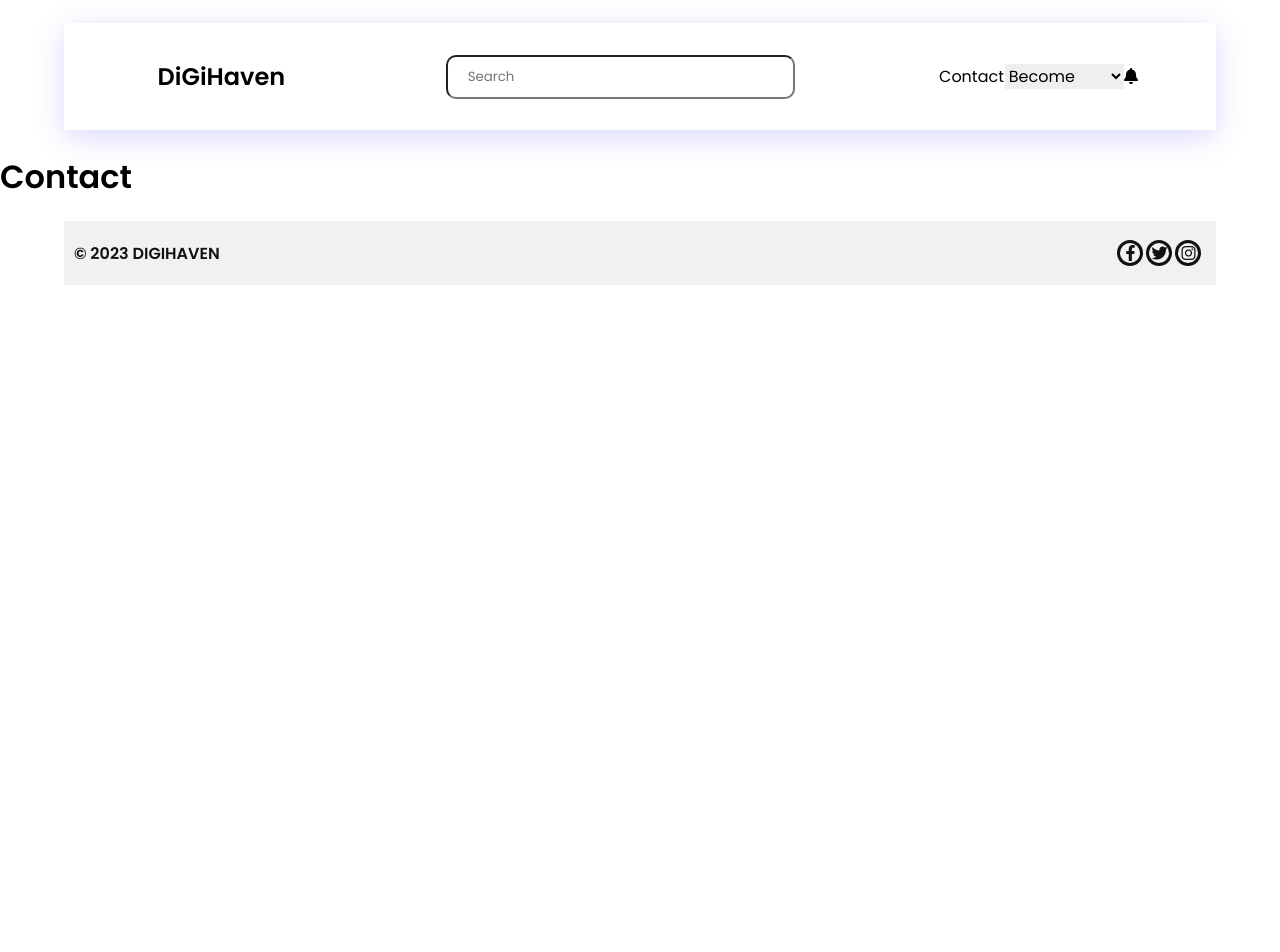
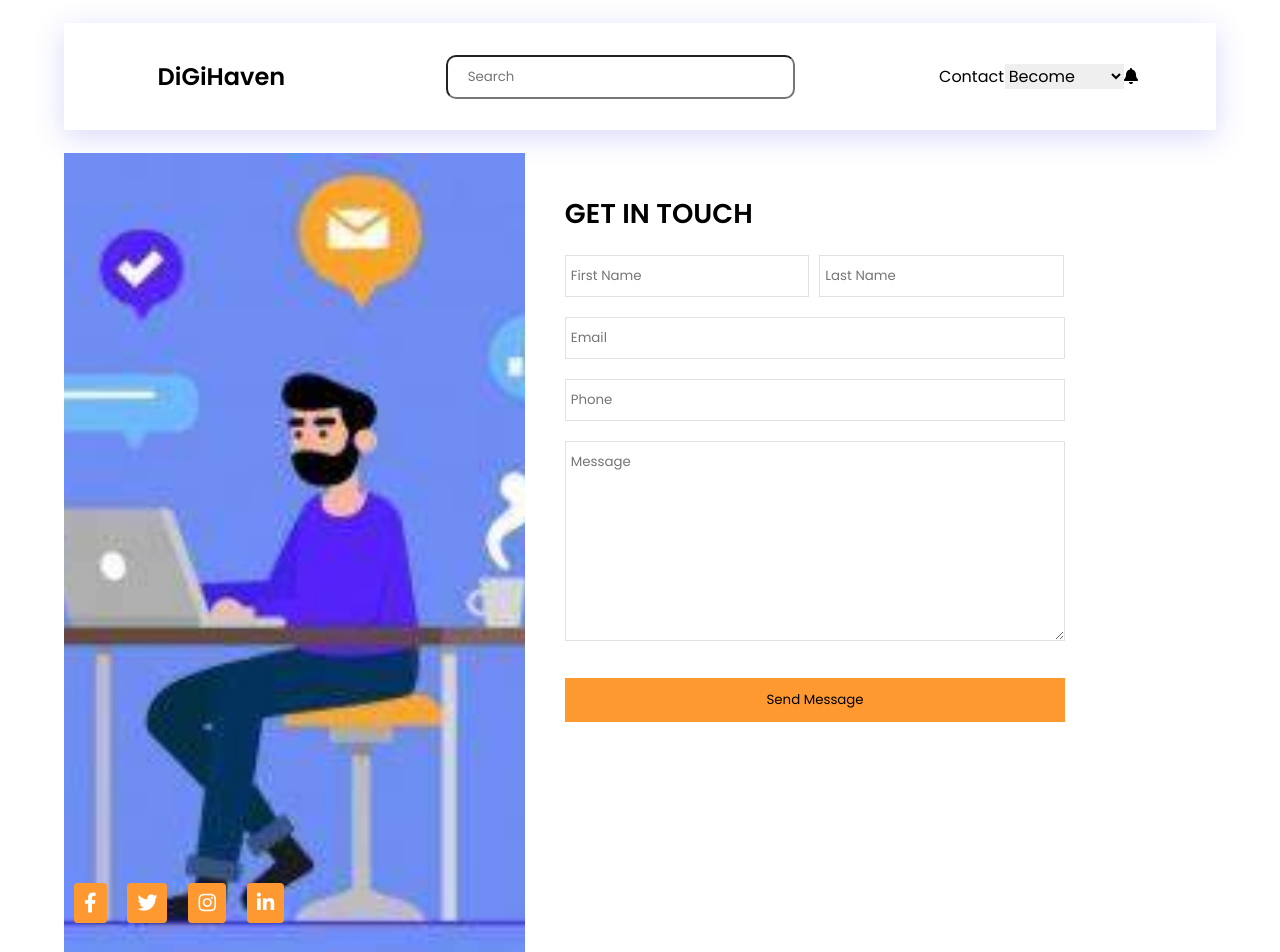
Before and after one commit to ARTISANS-HUB/ArtisansHub, a React (Create React App) app in the folder client/: page /contact in a window 1280 px wide. Shown: the top 952 px of the page. Before the commit the page ends 800 px from the top, so only its background shows below. Built offline with nearby package versions, Linux system fonts and the light colour scheme.

Commit message:
contact page done

```diff
--- /dev/null
+++ b/client/src/css/contactForm.css
@@ -0,0 +1,122 @@
+.contact-form-container{
+    width: 90%;
+    margin: 0 auto;
+    height: 100vh;
+    display: flex;
+
+    /* background: #000; */
+}
+
+.contact-form-container .contact-form-left{
+    width: 40%;
+    /* background: #f1f1f1; */
+    position: relative;
+}
+
+
+
+.contact-form-container .contact-form-left img{
+    width: 100%;
+    height: 100%;
+    object-fit: cover;
+    background: #f1f1f1;
+}
+.contact-form-container .contact-form-left .contact-form-social-icons{
+    position: absolute;
+    bottom: 20px;
+    /* background: #000; */
+    width: 50%;
+    padding: 10px;
+    display: flex;
+    justify-content: space-between;
+}
+.contact-form-container .contact-form-left .contact-form-social-icons i{
+    color: #fff;
+    font-size: 20px;
+    background: #fe9931;
+    padding: 10px;
+    border-radius: 10%;
+    cursor: pointer;
+
+}
+.contact-form-container .contact-form-right{
+    flex-grow: 1;
+    /* background: #f1f1f1; */
+    padding: 40px;
+}
+.contact-form-container .contact-form-right .contact-form-title{
+    font-size: 1.7rem;
+    text-transform: uppercase;
+    margin-bottom: 20px;
+}
+
+
+
+.contact-form-container .contact-form-right .contact-form{
+    display: flex;
+    flex-direction: column;
+    gap: 20px;
+}
+
+.contact-form-container .contact-form-right .contact-form .contact-form-double-field{
+    display: flex;
+    gap: 10px;
+}
+
+.contact-form .contact-form-double-field .contact-form-input{
+   padding: 10px 5px;
+   border-color: #e1e1e1;
+   border-style: solid;
+   border-width: 1.2px;
+   width: 40%;
+
+}
+.contact-form .contact-form-double-field .contact-form-input:focus{
+   outline: none;
+
+}
+
+.contact-form .contact-form-single-field .contact-form-input{
+    padding: 10px 5px;
+    border-color: #e1e1e1;
+    border-style: solid;
+    border-width: 1.2px;
+    width: 81.9%;
+}
+
+.contact-form .contact-form-single-field .contact-form-input:focus{
+    outline: none;
+
+ }
+
+ .contact-form .contact-form-single-field-full .contact-form-input{
+    padding: 10px 5px;
+    border-color: #e1e1e1;
+    border-style: solid;
+    border-width: 1.2px;
+    width: 81.9%;
+    height: 200px;
+}
+
+.contact-form .contact-form-single-field-full .contact-form-input:focus{
+    outline: none;
+
+ }
+
+ .contact-form .contact-form-single-field-button{
+    width: 81.9%;
+    /* background: #000; */
+    padding: 10px 0;
+ }
+ .contact-form .contact-form-single-field-button .contact-form-button{
+    padding: 10px 0;
+    width: 100%;
+    border-color: #fe9931;
+    background-color: #fe9931;
+    border-style: solid;
+    cursor: pointer;
+ }
+ .contact-form .contact-form-single-field-button .contact-form-button:focus{
+    outline: none;
+
+ }
--- a/client/src/views/platform/contact.js
+++ b/client/src/views/platform/contact.js
@@ -1,12 +1,14 @@
 import TopNavBar from "../platform/includes/topNavBar";
 import PlatformFooter from "../platform/includes/platformFooter";
+import ContactForm from "./includes/ContactForm";
+// import "../../css/contactForm.css"
 
 const Contact = () => {
 	return (
 		<div>
 		< TopNavBar/>
-			<h1>Contact</h1>
-< PlatformFooter />
+			<ContactForm/>
+		< PlatformFooter />
 		</div>
 	)
 }
--- /dev/null
+++ b/client/src/views/platform/includes/ContactForm.js
@@ -0,0 +1,46 @@
+import React from 'react'
+import myImage from "../../../uploads/bg.jpeg"
+import "../../../css/contactForm.css"
+
+const ContactForm = () => {
+  return (
+    <div className='contact-form-container'>
+        <div className='contact-form-left'>
+
+            <img src={myImage}/>
+            <div className='contact-form-social-icons'>
+                <i className="fab fa-facebook-f"></i>
+                <i className="fab fa-twitter"></i>
+                <i className="fab fa-instagram"></i>
+                <i className="fab fa-linkedin-in"></i>
+            </div>
+        </div>
+        <div className='contact-form-right'>
+            <h2 className='contact-form-title'>
+                Get in touch
+            </h2>
+
+            <form className='contact-form'>
+                <div className='contact-form-double-field'>
+                    <input type='text' placeholder='First Name' className='contact-form-input'/>
+                    <input type='text' placeholder='Last Name' className='contact-form-input'/>
+                </div>
+                <div className='contact-form-single-field'>
+                    <input type='text' placeholder='Email' className='contact-form-input'/>
+                </div>
+                <div className='contact-form-single-field'>
+                    <input type='text' placeholder='Phone' className='contact-form-input'/>
+                </div>
+                <div className='contact-form-single-field-full'>
+                    <textarea placeholder='Message' className='contact-form-input contact-form-textarea'></textarea>
+                </div>
+                <div className='contact-form-single-field-button'>
+                    <button className='contact-form-button'>Send Message</button>
+                </div>
+            </form>
+        </div>
+    </div>
+  )
+}
+
+export default ContactForm
```
